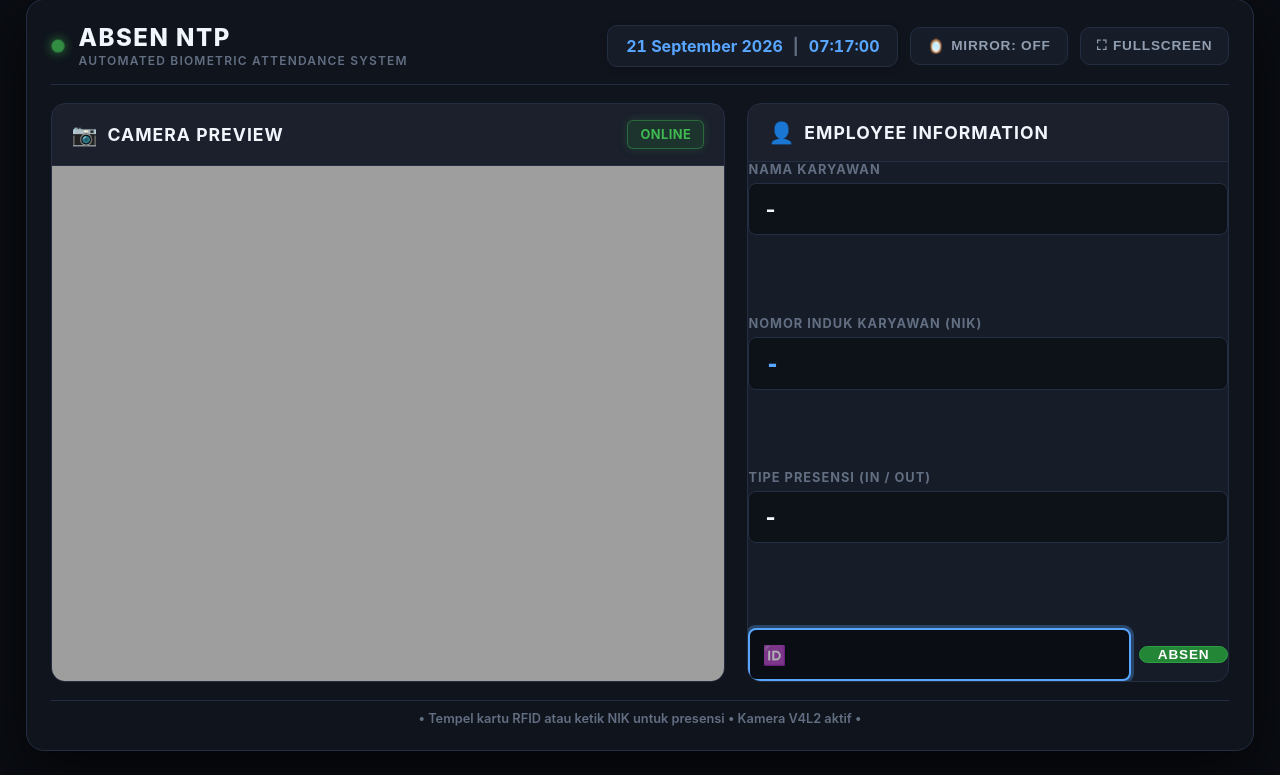
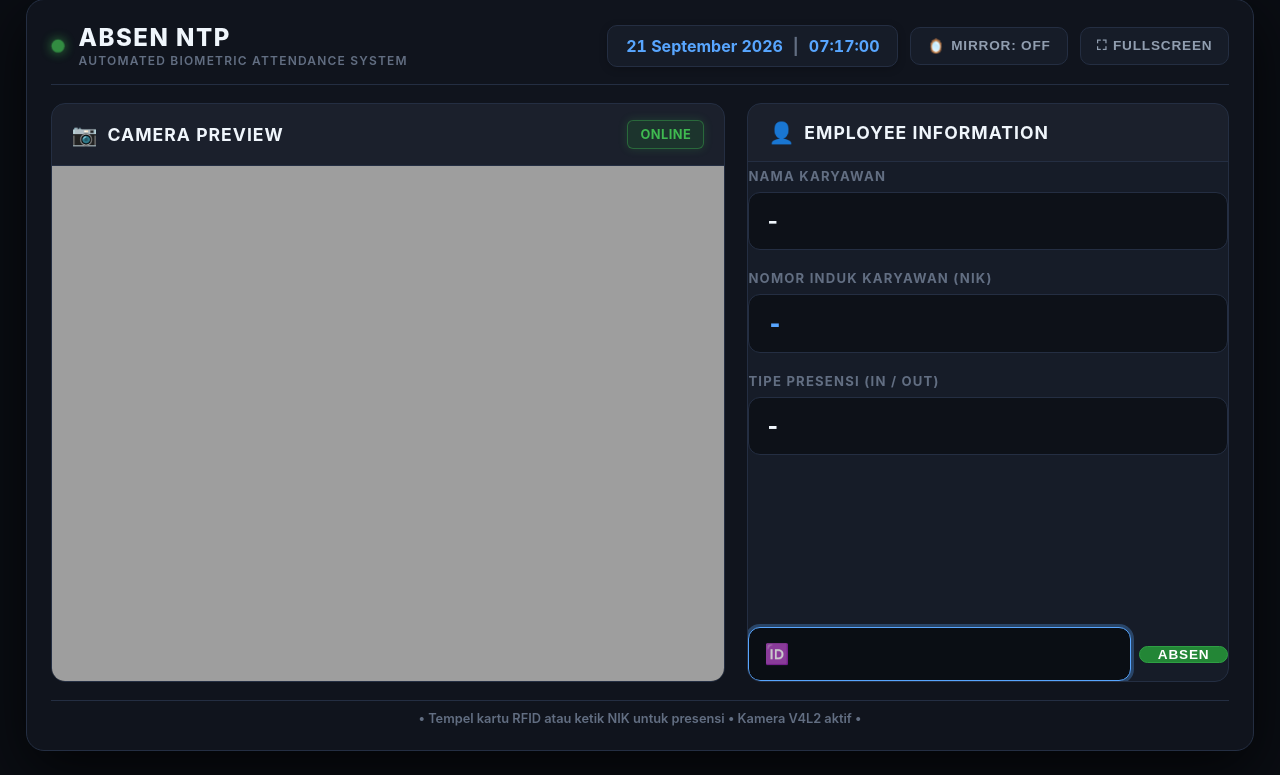
Before and after one commit to rabbaniez23/absen_ntp, a PHP site: page /absen/static/index.html in a window 1280 px wide. Shown: the part 25-800 px from the top of the page. Run offline with PHP 8.4, Linux system fonts and the light colour scheme.

Commit message:
style: Rapikan tata letak, proporsi jarak antar kolom, dan tinggi kotak input pada Employee Information panel

```diff
--- a/absen/static/index.html
+++ b/absen/static/index.html
@@ -4,7 +4,7 @@
     <meta charset="UTF-8">
     <meta name="viewport" content="width=device-width, initial-scale=1.0">
     <title>Absen NTP - Biometric Attendance</title>
-    <link rel="stylesheet" href="style.css?v=8">
+    <link rel="stylesheet" href="style.css?v=10">
 </head>
 <body>
     <div class="absen-ntp-container kiosk-container">
@@ -124,6 +124,6 @@
         </footer>
     </div>
 
-    <script src="app.js?v=18"></script>
+    <script src="app.js?v=19"></script>
 </body>
 </html>
--- a/absen/static/style.css
+++ b/absen/static/style.css
@@ -481,56 +481,63 @@ html, body {
 .info-content {
     display: flex;
     flex-direction: column;
-    gap: 14px;
+    gap: 20px;
     flex-grow: 1;
-    justify-content: space-between;
+    justify-content: flex-start;
+    padding-top: 6px;
 }
 
 .info-group {
     display: flex;
     flex-direction: column;
-    gap: 6px;
+    gap: 8px;
 }
 
 .info-group label,
 .info-subgroup label {
-    font-size: 0.8rem;
+    font-size: 0.82rem;
     font-weight: 700;
     text-transform: uppercase;
-    letter-spacing: 1px;
+    letter-spacing: 1.2px;
     color: var(--text-muted);
 }
 
 .info-value {
-    font-size: 1.35rem;
+    font-size: 1.4rem;
     font-weight: 700;
     color: var(--text-primary);
     background: #0d1118;
     border: 1px solid var(--card-border);
-    padding: 12px 16px;
-    border-radius: 8px;
-    min-height: 52px;
+    padding: 14px 18px;
+    border-radius: 12px;
+    min-height: 58px;
     display: flex;
     align-items: center;
     letter-spacing: 0.5px;
+    transition: all 0.25s ease;
+}
+
+.info-value:hover {
+    border-color: #303e58;
 }
 
 .info-value.highlight {
     color: var(--accent);
     font-family: monospace;
-    font-size: 1.45rem;
+    font-size: 1.55rem;
+    font-weight: 800;
 }
 
 .info-group-inline {
     display: grid;
     grid-template-columns: 1fr 1fr;
-    gap: 12px;
+    gap: 14px;
 }
 
 .info-value.small {
-    font-size: 1.05rem;
-    min-height: 44px;
-    padding: 10px 14px;
+    font-size: 1.1rem;
+    min-height: 48px;
+    padding: 12px 16px;
     font-variant-numeric: tabular-nums;
 }
 
@@ -662,12 +669,13 @@ html, body {
 .input-container {
     display: flex;
     flex-direction: column;
-    gap: 6px;
-    margin-top: 4px;
+    gap: 8px;
+    margin-top: auto;
+    padding-top: 8px;
 }
 
 .input-container label {
-    font-size: 0.8rem;
+    font-size: 0.82rem;
     font-weight: 700;
     letter-spacing: 0.8px;
     color: var(--text-muted);
@@ -681,24 +689,25 @@ html, body {
 
 .input-icon {
     position: absolute;
-    left: 14px;
-    font-size: 1.2rem;
+    left: 16px;
+    font-size: 1.25rem;
     pointer-events: none;
-    opacity: 0.7;
+    opacity: 0.8;
 }
 
 .absen-ntp-input,
 .kiosk-input {
     width: 100%;
+    height: 54px;
     background: #0a0e14;
-    border: 2px solid var(--card-border);
+    border: 1px solid var(--card-border);
     color: var(--text-primary);
-    font-size: 1.1rem;
+    font-size: 1.15rem;
     font-weight: 600;
-    padding: 14px 14px 14px 44px;
-    border-radius: 8px;
+    padding: 12px 14px 12px 48px;
+    border-radius: 12px;
     outline: none;
-    transition: all 0.2s ease;
+    transition: all 0.25s ease;
     -webkit-text-security: disc;
     letter-spacing: 2px;
 }
```
